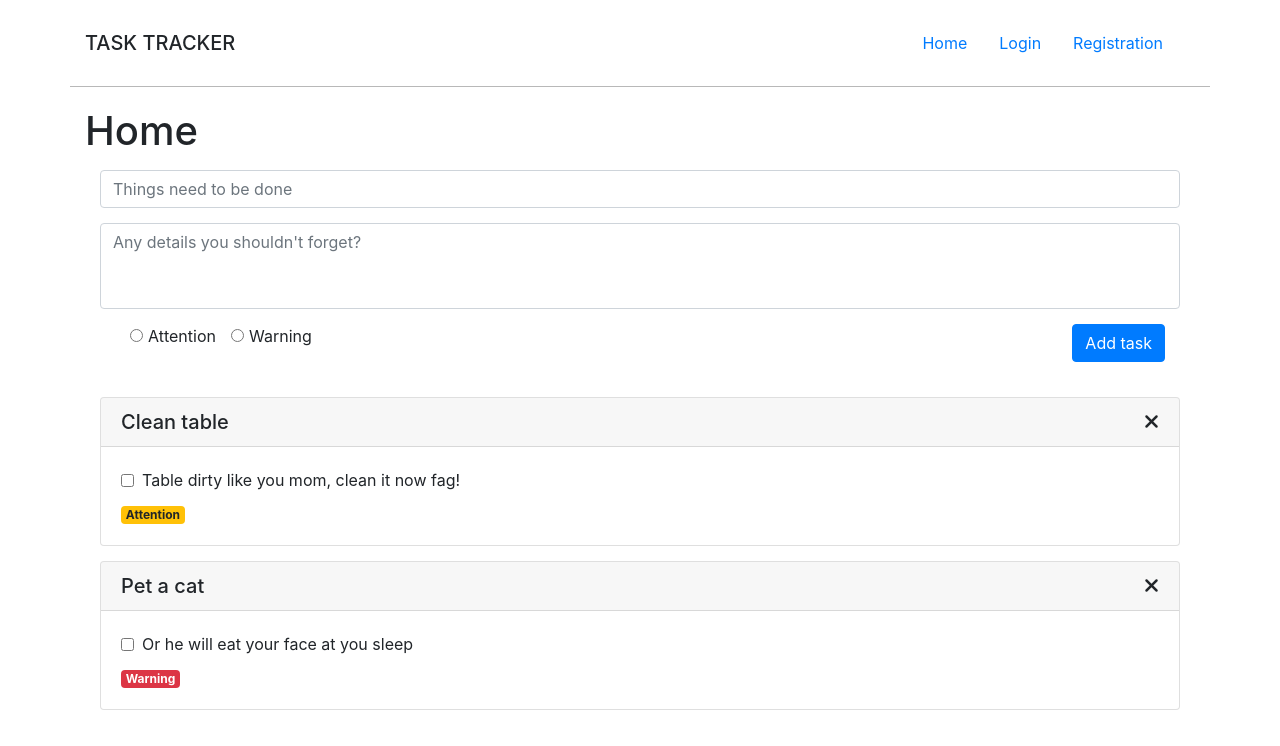
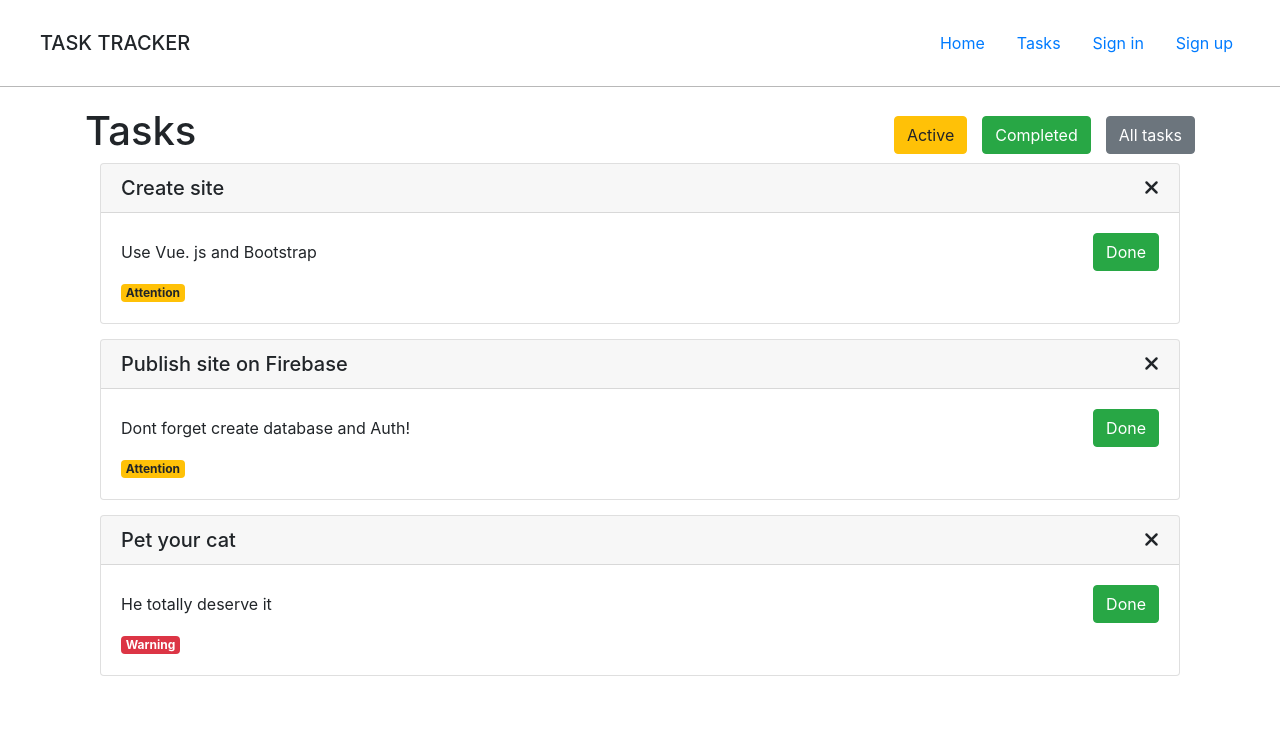
Before and after one commit to IrvinsCass/Task-tracker, a Vue app: page /tasks in a window 1280 px wide. Shown: the top 746 px of the page. Built offline with nearby package versions, Linux system fonts and the light colour scheme.

Commit message:
Added Vuex and Store
- app can now store its state
- complete button added

```diff
--- a/package.json
+++ b/package.json
@@ -12,7 +12,8 @@
   },
   "dependencies": {
     "vue": "^2.5.2",
-    "vue-router": "^3.0.1"
+    "vue-router": "^3.0.1",
+    "vuex": "^3.1.2"
   },
   "devDependencies": {
     "autoprefixer": "^7.1.2",
--- a/src/App.vue
+++ b/src/App.vue
@@ -1,6 +1,6 @@
 <template lang="pug">
   #app
-    header.container
+    header.container-fluid
       span.navbar-brand.mb-0.h1 Task tracker
       .icon-burger
         i.fas.fa-align-justify(
@@ -37,8 +37,9 @@ export default {
       menuShow: false,
       linkMenu: [
         {title: 'Home', url: '/'},
-        {title: 'Login', url: '/login'},
-        {title: 'Registration', url: '/registration'}
+        {title: 'Tasks', url: '/tasks'},
+        {title: 'Sign in', url: '/login'},
+        {title: 'Sign up', url: '/registration'}
       ]
     }
   }
@@ -57,8 +58,9 @@ header
   margin-bottom 20px
   span
     text-transform uppercase
+    padding-left 25px
   .navbar
-    @media screen and (max-width: 480px)
+    @media screen and (max-width: 550px)
       display none
   .navbar-hidden
     position absolute
@@ -71,6 +73,6 @@ header
     display none
     font-size 22px
     margin-right 20px
-    @media screen and (max-width: 480px)
+    @media screen and (max-width: 550px)
       display block
 </style>
--- a/src/components/Auth/Login.vue
+++ b/src/components/Auth/Login.vue
@@ -1,7 +1,7 @@
 <template lang="pug">
   .container
     section
-      h1 Login
+      h1 Sign in
 </template>
 
 <script>
--- a/src/components/Auth/Registration.vue
+++ b/src/components/Auth/Registration.vue
@@ -1,7 +1,7 @@
 <template lang="pug">
   .container
     section
-      h1 Registration
+      h1 Sign up
 </template>
 
 <script>
--- a/src/components/Home.vue
+++ b/src/components/Home.vue
@@ -15,6 +15,7 @@
         )
         .container-fluid.add-task-form__element.add-task-form__footer
           .radio-wrapper
+            h5 Status:
             input(
               type="radio"
               id="attention"
@@ -37,34 +38,6 @@
             type="button"
             @click="newTask"
             ) Add task
-    section.container-fluid
-      .task-list
-        .task-item(
-          v-for="task in tasks"
-          :key="task.id"
-          :class="{ completed: task.completed }"
-        )
-          .card
-            h5.card-header {{ task.title }}
-              span.button-close
-                i.fas.fa-times
-            .card-body
-              .card-body__text
-                span.form-check
-                  input(
-                    type='checkbox'
-                    v-model="task.completed"
-                  )
-                p {{ task.description }}
-              .card-body__label
-                .urgency-label(
-                  v-if="task.urgencyLevel == 'attention'"
-                )
-                  span.badge.badge-warning Attention
-                .urgency-label(
-                  v-else="task.urgencyLevel == 'warning'"
-                )
-                  span.badge.badge-danger Warning
 
 </template>
 
@@ -73,27 +46,8 @@ export default {
   data () {
     return {
       taskTitle: '',
-      taskId: 3,
       taskDescription: '',
-      taskUrgencyLevel: '',
-      tasks: [
-        {
-          'id': 1,
-          'title': 'Clean table',
-          'description': 'Table dirty like you mom, clean it now fag!',
-          'urgencyLevel': 'attention',
-          'completed': false,
-          'editing': false
-        },
-        {
-          'id': 2,
-          'title': 'Pet a cat',
-          'description': 'Or he will eat your face at you sleep',
-          'urgencyLevel': 'warning',
-          'completed': false,
-          'editing': false
-        }
-      ]
+      taskUrgencyLevel: ''
     }
   },
   methods: {
@@ -101,16 +55,15 @@ export default {
       if (!this.taskTitle) {
         return
       }
-      this.tasks.push({
+      const task = ({
         title: this.taskTitle,
-        id: this.taskId,
         description: this.taskDescription,
         urgencyLevel: this.taskUrgencyLevel,
         completed: false,
         editing: false
       })
+      this.$store.dispatch('newTask', task)
 
-      this.taskId++
       this.taskTitle = ''
       this.taskDescription = ''
     }
@@ -132,32 +85,13 @@ export default {
       margin-left 15px
     label
       margin-left 5px
+      margin-bottom 0
       user-select: none
       cursor pointer
-
-.task-item
-  margin-bottom 15px
-  &:last-child
-    margin-bottom 0
-
-.card-header
-  display flex
-  justify-content space-between
-  i
-    cursor pointer
-    &:hover
-      color gray
-
-.card-body
-  &__text
+  .radio-wrapper
     display flex
     align-items center
-    margin-bottom 8px
-    p
-      margin-bottom 0
-    span
-      margin 0
-      padding 0
-      margin-right 8px
-      padding-top 2px
+    h5
+      margin-bottom 5px
+
 </style>
--- /dev/null
+++ b/src/components/Task.vue
@@ -0,0 +1,103 @@
+<template lang="pug">
+  .container
+    section.tasks-header
+      h1 Tasks
+      .task-filter
+        .buttons-list
+          button.btn.btn-warning(@click='filter="active"') Active
+          button.btn.btn-success(@click='filter="completed"') Completed
+          button.btn.btn-secondary(@click='filter="all"') All tasks
+    section.container-fluid
+      .task-list
+        .task-item(
+          v-for="task in tasksFilter"
+          :key="task.id"
+          :class="{ completed: task.completed }"
+        )
+          .card
+            h5.card-header {{ task.title }}
+              span.button-close
+                i.fas.fa-times
+            .card-body
+              .card-body__text
+                p {{ task.description }}
+                .button-wrapper(
+                  v-if="task.completed == false"
+                )
+                  button.btn.btn-success(
+                    @click="task.completed = !task.completed"
+                    ) Done
+              .card-body__label
+                .urgency-label(
+                  v-if="task.urgencyLevel == 'attention'"
+                )
+                  span.badge.badge-warning Attention
+                .urgency-label(
+                  v-else="task.urgencyLevel == 'warning'"
+                )
+                  span.badge.badge-danger Warning
+                .urgency-label(
+                  v-if="task.urgencyLevel == 'complete'"
+                )
+                  span.badge.badge-success Success
+</template>
+
+<script>
+export default {
+  data () {
+    return {
+      filter: 'active'
+    }
+  },
+  computed: {
+    tasksFilter () {
+      if (this.filter === 'active') {
+        return this.$store.getters.taskNotCompleted
+      } else if (this.filter === 'completed') {
+        return this.$store.getters.taskCompleted
+      } else if (this.filter === 'all') {
+        return this.$store.getters.tasks
+      }
+      return this.filter === 'active'
+    }
+  }
+}
+</script>
+
+<style lang="stylus" scoped>
+.tasks-header
+  display flex
+  align-items center
+  justify-content space-between
+  button
+    margin-right 15px
+    &:last-child
+      margin-right 0
+
+.task-item
+  margin-bottom 15px
+  &:last-child
+    margin-bottom 0
+
+.card-header
+  display flex
+  justify-content space-between
+  i
+    cursor pointer
+    &:hover
+      color gray
+
+.card-body
+  &__text
+    display flex
+    align-items center
+    margin-bottom 8px
+    justify-content space-between
+    p
+      margin-bottom 0
+    span
+      margin 0
+      padding 0
+      margin-right 8px
+      padding-top 2px
+</style>
--- a/src/main.js
+++ b/src/main.js
@@ -3,6 +3,7 @@
 import Vue from 'vue'
 import App from './App'
 import router from './router'
+import store from './store'
 
 Vue.config.productionTip = false
 
@@ -10,6 +11,7 @@ Vue.config.productionTip = false
 new Vue({
   el: '#app',
   router,
+  store,
   components: { App },
   template: '<App/>'
 })
--- a/src/router/index.js
+++ b/src/router/index.js
@@ -1,17 +1,24 @@
 import Vue from 'vue'
 import Router from 'vue-router'
 import Home from '@/components/Home'
+import Task from '@/components/Task'
 import Login from '@/components/Auth/Login'
 import Registration from '@/components/Auth/Registration'
 
 Vue.use(Router)
 
 export default new Router({
+  mode: 'history',
   routes: [
     {
       path: '/',
       name: 'Home',
       component: Home
+    },
+    {
+      path: '/tasks',
+      name: 'Tasks',
+      component: Task
     },
     {
       path: '/login',
--- /dev/null
+++ b/src/store/index.js
@@ -0,0 +1,11 @@
+import Vue from 'vue'
+import Vuex from 'vuex'
+import task from './task'
+
+Vue.use(Vuex)
+
+export default new Vuex.Store({
+  modules: {
+    task
+  }
+})
--- /dev/null
+++ b/src/store/task.js
@@ -0,0 +1,53 @@
+export default {
+  state: {
+    tasks: [
+      {
+        'id': 0,
+        'title': 'Create site',
+        'description': 'Use Vue. js and Bootstrap',
+        'urgencyLevel': 'attention',
+        'completed': false
+      },
+      {
+        'id': 1,
+        'title': 'Publish site on Firebase',
+        'description': 'Dont forget create database and Auth!',
+        'urgencyLevel': 'attention',
+        'completed': false
+      },
+      {
+        'id': 2,
+        'title': 'Pet your cat',
+        'description': 'He totally deserve it',
+        'urgencyLevel': 'warning',
+        'completed': false
+      }
+    ]
+  },
+  mutations: {
+    newTask (state, payload) {
+      state.tasks.push(payload)
+    }
+  },
+  actions: {
+    newTask ({ commit }, payload) {
+      payload.id = Math.random()
+      commit('newTask', payload)
+    }
+  },
+  getters: {
+    tasks (state) {
+      return state.tasks
+    },
+    taskCompleted (state) {
+      return state.tasks.filter(task => {
+        return task.completed
+      })
+    },
+    taskNotCompleted (state) {
+      return state.tasks.filter(task => {
+        return task.completed === false
+      })
+    }
+  }
+}
```
Also changed, not shown: 1 other file (tests, documents, lock files or other folders).
